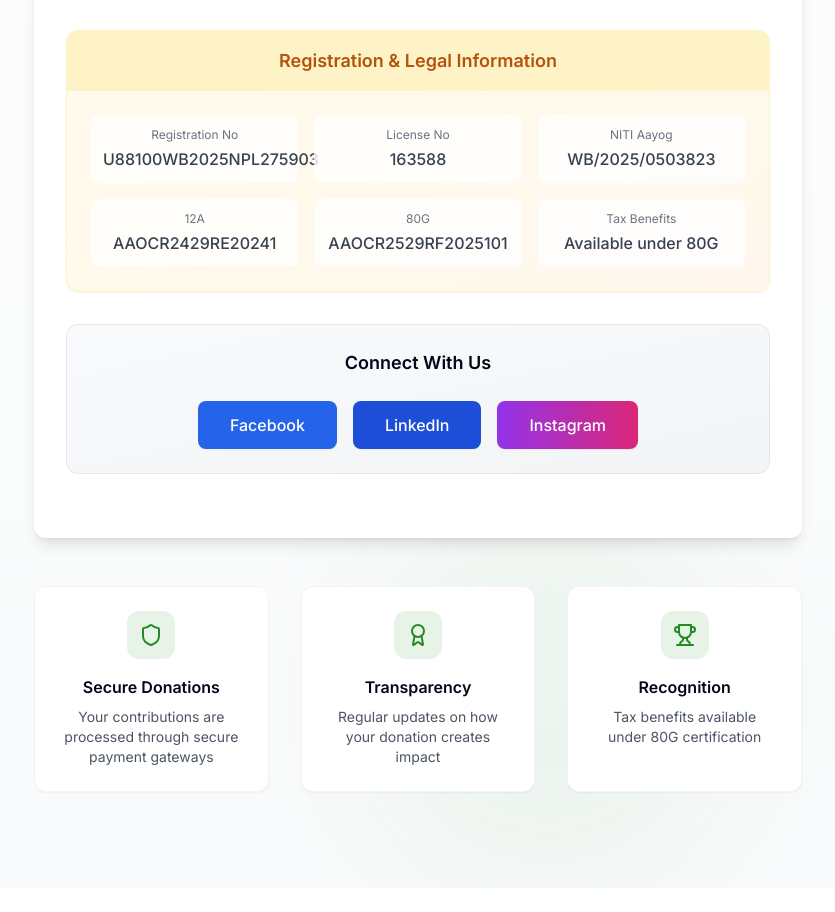
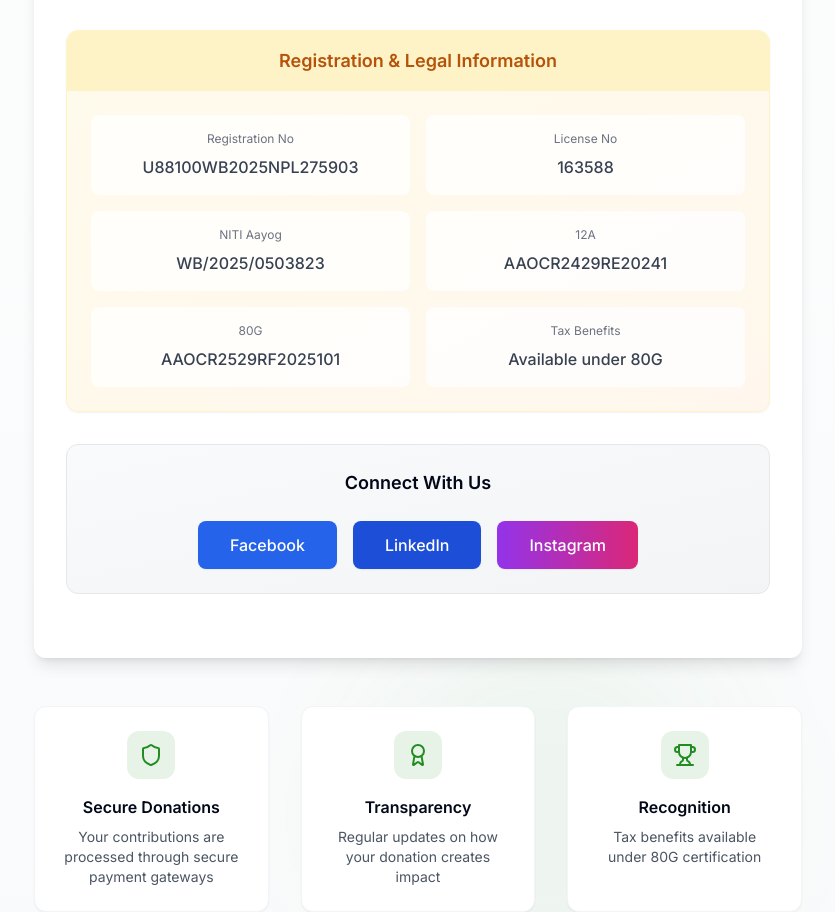
Before and after one commit to essjaykay755/rgbwf, a Next.js app: page /donate in a window 1280 px wide. Shown: the part 1408-2320 px from the top of the page, without its empty margins (222-1057 px from the left). Built offline with nearby package versions, Linux system fonts and the light colour scheme; no server answers.

Commit message:
Refine Donate page registration section layout and styling

```diff
--- a/components/Donate.tsx
+++ b/components/Donate.tsx
@@ -157,29 +157,29 @@ export function DonateComponent() {
                   <h3 className="font-semibold text-lg text-amber-700">Registration & Legal Information</h3>
                 </div>
                 <div className="p-6">
-                  <div className="grid grid-cols-1 md:grid-cols-2 lg:grid-cols-3 gap-4">
-                    <div className="text-center p-3 rounded-lg bg-white/80 hover:bg-white transition-colors">
-                      <p className="text-xs text-gray-500 mb-1">Registration No</p>
-                      <p className="text-gray-700 font-medium">U88100WB2025NPL275903</p>
+                  <div className="grid grid-cols-1 md:grid-cols-2 gap-4">
+                    <div className="text-center p-4 rounded-lg bg-white/80 hover:bg-white transition-colors">
+                      <p className="text-xs text-gray-500 mb-2">Registration No</p>
+                      <p className="text-gray-700 font-medium break-all">U88100WB2025NPL275903</p>
                     </div>
-                    <div className="text-center p-3 rounded-lg bg-white/80 hover:bg-white transition-colors">
-                      <p className="text-xs text-gray-500 mb-1">License No</p>
+                    <div className="text-center p-4 rounded-lg bg-white/80 hover:bg-white transition-colors">
+                      <p className="text-xs text-gray-500 mb-2">License No</p>
                       <p className="text-gray-700 font-medium">163588</p>
                     </div>
-                    <div className="text-center p-3 rounded-lg bg-white/80 hover:bg-white transition-colors">
-                      <p className="text-xs text-gray-500 mb-1">NITI Aayog</p>
+                    <div className="text-center p-4 rounded-lg bg-white/80 hover:bg-white transition-colors">
+                      <p className="text-xs text-gray-500 mb-2">NITI Aayog</p>
                       <p className="text-gray-700 font-medium">WB/2025/0503823</p>
                     </div>
-                    <div className="text-center p-3 rounded-lg bg-white/80 hover:bg-white transition-colors">
-                      <p className="text-xs text-gray-500 mb-1">12A</p>
+                    <div className="text-center p-4 rounded-lg bg-white/80 hover:bg-white transition-colors">
+                      <p className="text-xs text-gray-500 mb-2">12A</p>
                       <p className="text-gray-700 font-medium">AAOCR2429RE20241</p>
                     </div>
-                    <div className="text-center p-3 rounded-lg bg-white/80 hover:bg-white transition-colors">
-                      <p className="text-xs text-gray-500 mb-1">80G</p>
+                    <div className="text-center p-4 rounded-lg bg-white/80 hover:bg-white transition-colors">
+                      <p className="text-xs text-gray-500 mb-2">80G</p>
                       <p className="text-gray-700 font-medium">AAOCR2529RF2025101</p>
                     </div>
-                    <div className="text-center p-3 rounded-lg bg-white/80 hover:bg-white transition-colors">
-                      <p className="text-xs text-gray-500 mb-1">Tax Benefits</p>
+                    <div className="text-center p-4 rounded-lg bg-white/80 hover:bg-white transition-colors">
+                      <p className="text-xs text-gray-500 mb-2">Tax Benefits</p>
                       <p className="text-gray-700 font-medium">Available under 80G</p>
                     </div>
                   </div>
```
